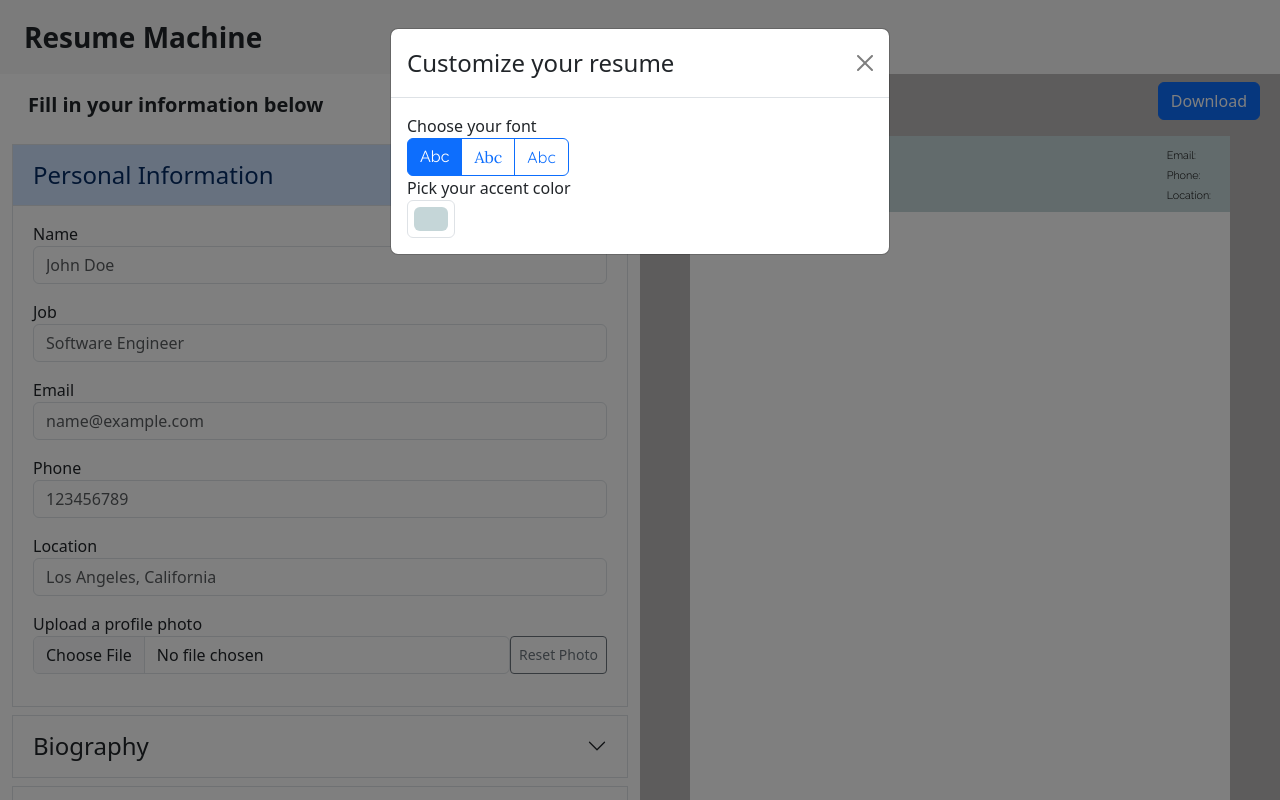
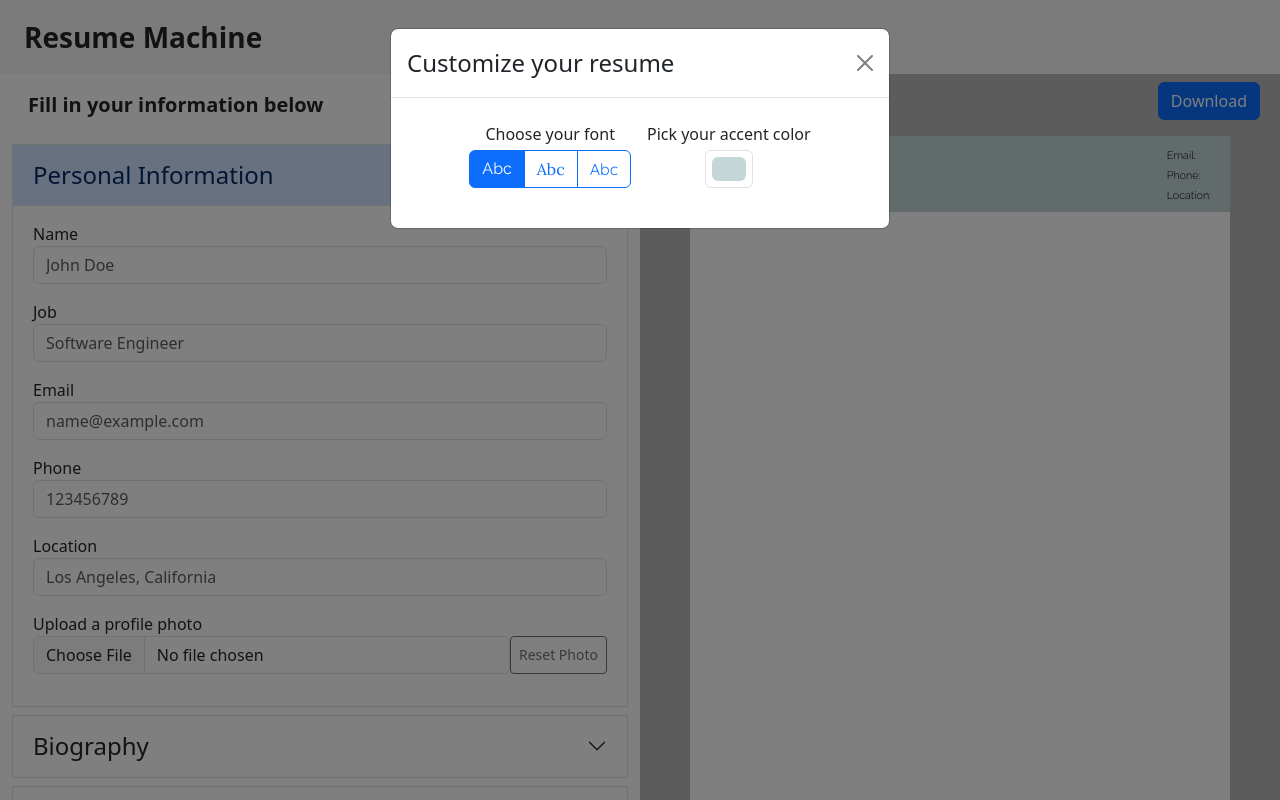
Before and after one commit to HarryAhnHS/cv-builder, a React (Vite) app: page / in a window 1280 px wide. Both pictures are taken after a click on the button "Customize". Shown: the top 800 px of the page. Built offline with nearby package versions, Linux system fonts and the light colour scheme.

Commit message:
feat: customize modal styling

```diff
--- a/src/components/Loader.jsx
+++ b/src/components/Loader.jsx
@@ -32,7 +32,7 @@ function Loader({setForm, theme, setTheme}) {
                     <div className='d-flex mb-2 mx-3'>
                         <div className="fs-5 fw-bold py-3 flex-grow-1">Fill in your information below</div>
                         <div className="d-flex align-items-center justify-content-center">
-                            <Button variant="primary" size="sm" className='align-middle' onClick={handleShow}>
+                            <Button variant="outline-dark" size="sm" className='align-middle' onClick={handleShow}>
                                 Customize
                             </Button>
                         </div>
@@ -43,7 +43,9 @@ function Loader({setForm, theme, setTheme}) {
                     <Modal.Header closeButton>
                     <Modal.Title>Customize your resume</Modal.Title>
                     </Modal.Header>
-                    <Modal.Body><Styles theme={theme} setTheme={setTheme}/></Modal.Body>
+                    <Modal.Body>
+                        <Styles theme={theme} setTheme={setTheme}/>
+                    </Modal.Body>
                 </Modal>
 
 
--- a/src/components/Loader/Styles.jsx
+++ b/src/components/Loader/Styles.jsx
@@ -31,8 +31,9 @@ function Styles({theme, setTheme}) {
     }
     console.log(selectedTheme);
     return (
-        <>
-            <div className="style-label font">Choose your font</div>
+        <div className="d-flex justify-content-center pb-3">
+            <div className="d-flex flex-column align-items-center m-2">
+                <div className="mb-1">Choose your font</div>
                 <ButtonGroup>
                     <ToggleButton
                         id='font-1'
@@ -74,9 +75,11 @@ function Styles({theme, setTheme}) {
                             Abc
                     </ToggleButton>
                 </ButtonGroup>
+            </div>
 
-            <div className="accent-color">
-                <label htmlFor='color-input' className='form-label'>Pick your accent color</label>
+
+            <div className="d-flex flex-column align-items-center m-2">
+                <label htmlFor='color-input' className='mb-1'>Pick your accent color</label>
                     <input
                         id="color-input"
                         type="color"
@@ -88,7 +91,7 @@ function Styles({theme, setTheme}) {
                         title="Choose your color"
                     />
             </div>
-        </>
+        </div>
     )
 }
 
```
Lines whose indentation alone changed are shown as unchanged.
